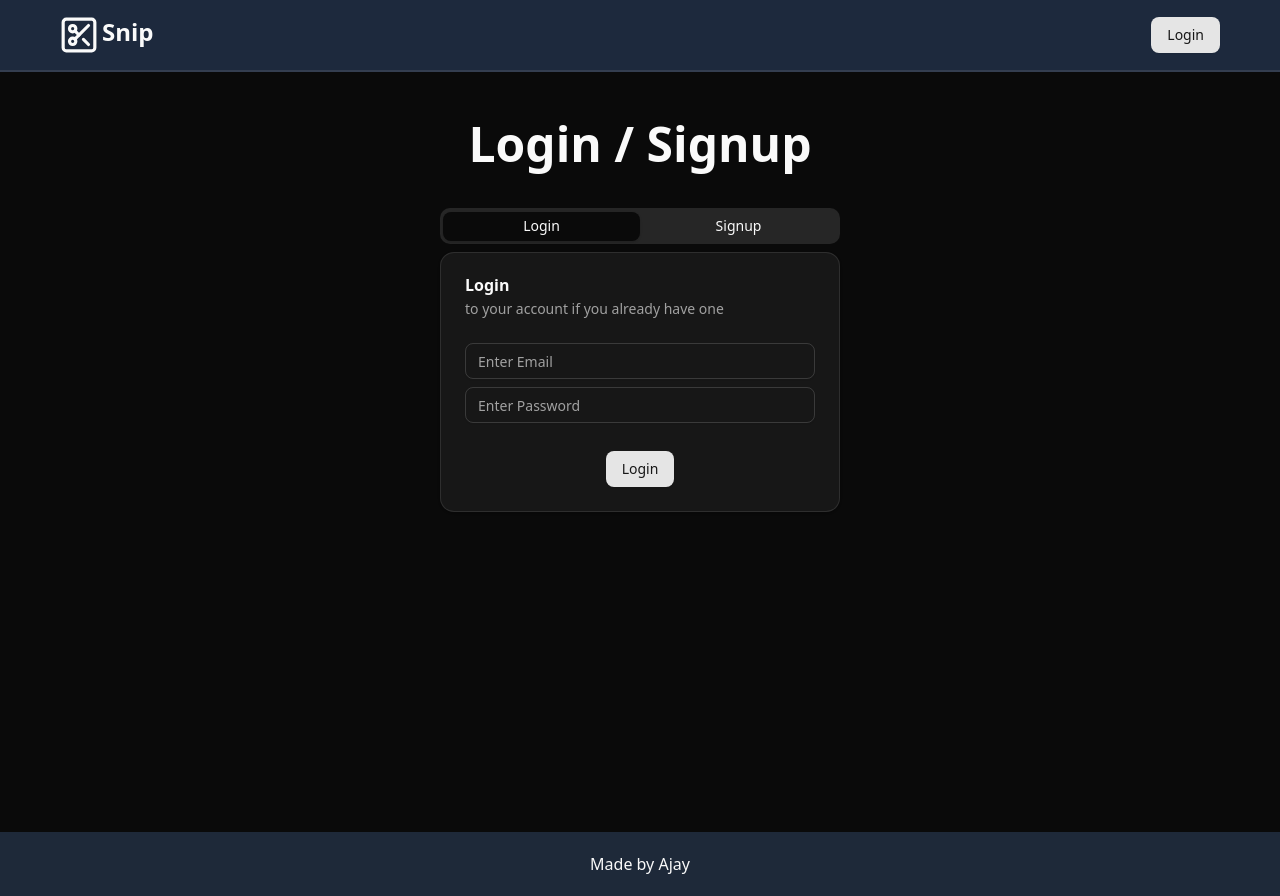
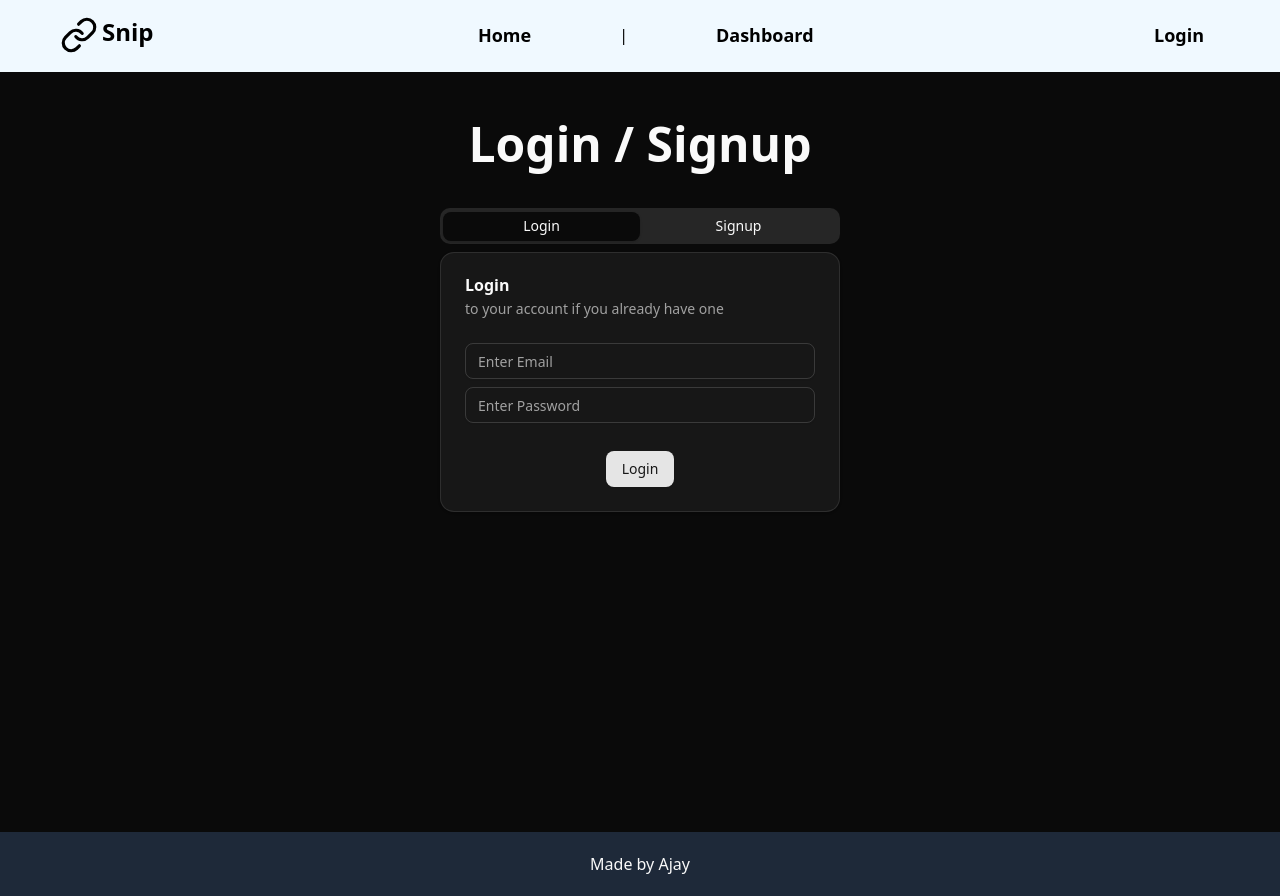
Before and after one commit to AjayAchugatla/snip, a React (Vite) app: page /auth in a window 1280 px wide. Built offline with nearby package versions, Linux system fonts and the light colour scheme; no server answers.

Commit message:
changed ui of header

```diff
--- a/src/components/Header.jsx
+++ b/src/components/Header.jsx
@@ -1,19 +1,19 @@
-import { LinkIcon, LogOut, ScissorsSquare } from 'lucide-react'
+import { LinkIcon, LogOut } from 'lucide-react'
 import React from 'react'
 import { Link, useNavigate } from 'react-router-dom'
 import { Button } from './ui/button'
 import { DropdownMenu, DropdownMenuContent, DropdownMenuItem, DropdownMenuLabel, DropdownMenuSeparator, DropdownMenuTrigger } from './ui/dropdown-menu'
-import { Avatar, AvatarFallback, AvatarImage } from './ui/avatar'
+import { Avatar, AvatarImage } from './ui/avatar'
 import { urlState } from '@/context'
 import useFetch from '@/hooks/useFetch'
 import { logout } from '@/db/apiAuth'
-import { BarLoader } from 'react-spinners'
+import Loader from './Loader'
 
 const Header = () => {
     const { user, fetchUser } = urlState();
     const navigate = useNavigate()
     const { loading, fn: fnLogout } = useFetch(logout)
-
+    const currentUrl = window.location.pathname;
     const handleLogout = () => {
         fnLogout().then(() => {
             fetchUser();
@@ -21,28 +21,37 @@ const Header = () => {
         })
     }
 
-
     return (
         <>
             {
                 loading &&
-                <BarLoader className={"mb-4"} width={"100%"} color="#36d7b7" />
+                <Loader />
             }
-            <nav className='px-15 py-4 flex justify-between items-center border-b-2 w-full sticky top-0 bg-slate-800 z-10'>
+            <nav className='px-15 py-4 flex justify-between items-center border-b-2 w-full sticky top-0 bg-sky-50 z-10 text-black'>
                 <Link to={'/'} className='flex gap-1'>
-                    <ScissorsSquare size={38} />
-                    <span className='text-2xl  font-extrabold'>Snip</span>
+                    <LinkIcon size={38} />
+                    <span className='text-2xl font-extrabold'>Snip</span>
                 </Link>
-
+                <div className='hidden lg:flex items-center justify-around gap-20'>
+                    <Link to={'/'} className={`text-lg font-semibold hover:underline ${currentUrl === '/' ? 'text-blue-700' : ''}`}>Home</Link>
+                    <span className='mx-2'>|</span>
+                    <Link to={'/dashboard   '} className={`text-lg font-semibold hover:underline ${currentUrl === '/dashboard' ? 'text-blue-700' : ''}`}>
+                        Dashboard
+                    </Link>
+                </div>
                 <div>
                     {
                         !user
-                            ? <Button onClick={() => navigate('/auth')} className={'cursor-pointer'}>Login</Button>
+                            ? <div>
+                                <Button variant={'primary'} className={'text-lg font-semibold hover:underline cursor-pointer'}
+                                    onClick={() => navigate('/auth')} >Login
+                                </Button>
+                            </div>
+
                             : <DropdownMenu >
                                 <DropdownMenuTrigger className=' overflow-hidden rounded-full'>
                                     <Avatar>
                                         <AvatarImage src={user?.user_metadata?.profile_pic} className={'object-fill'} />
-                                        {/* <AvatarFallback>CN</AvatarFallback> */}
                                     </Avatar>
                                 </DropdownMenuTrigger>
                                 <DropdownMenuContent className='text-center'>
--- /dev/null
+++ b/src/components/Loader.jsx
@@ -0,0 +1,11 @@
+import React from 'react'
+import { BarLoader } from 'react-spinners'
+
+
+const Loader = () => {
+    return (
+        <BarLoader className={"mb-4"} width={"100%"} color="#36d7b7" />
+    )
+}
+
+export default Loader
--- a/src/components/requireAuth.jsx
+++ b/src/components/requireAuth.jsx
@@ -1,7 +1,8 @@
 import { urlState } from "@/context";
 import { useEffect } from "react";
 import { Outlet, useNavigate } from "react-router-dom"
-import { BarLoader } from "react-spinners";
+import Loader from "./Loader";
+
 
 
 const RequireAuth = () => {
@@ -14,7 +15,7 @@ const RequireAuth = () => {
             navigate(`/auth`)
     }, [isAuthenticated, loading])
 
-    if (loading) return <BarLoader width={"100%"} color="#36d7b7" />
+    if (loading) return <Loader />
     if (isAuthenticated) return <Outlet />
 }
 
--- a/src/pages/Dashboard.jsx
+++ b/src/pages/Dashboard.jsx
@@ -1,6 +1,7 @@
 import CreateLink from '@/components/CreateLink'
 import Error from '@/components/Error'
 import LinkCard from '@/components/LinkCard'
+import Loader from '@/components/Loader'
 import { Button } from '@/components/ui/button'
 import { Card, CardContent, CardDescription, CardHeader, CardTitle } from '@/components/ui/card'
 import { Input } from '@/components/ui/input'
@@ -10,7 +11,7 @@ import { getUrls } from '@/db/apiUrls'
 import useFetch from '@/hooks/useFetch'
 import { Search } from 'lucide-react'
 import React, { useEffect, useState } from 'react'
-import { BarLoader } from 'react-spinners'
+
 
 const Dashboard = () => {
 
@@ -31,7 +32,7 @@ const Dashboard = () => {
 
     return (
         <div className='flex flex-col gap-8'>
-            {(loading || loadingClicks) && <BarLoader width={"100%"} color="#36d7b7" />}
+            {(loading || loadingClicks) && <Loader />}
             <div className='grid grid-cols-2 gap-4 mt-4'>
                 <Card>
                     <CardHeader>
--- a/src/pages/Link.jsx
+++ b/src/pages/Link.jsx
@@ -1,4 +1,5 @@
 import DeviceStats from '@/components/DeviceStats';
+import Loader from '@/components/Loader';
 import LocationStats from '@/components/LocationStats';
 import { Button } from '@/components/ui/button';
 import { Card, CardContent, CardHeader, CardTitle } from '@/components/ui/card';
@@ -9,7 +10,7 @@ import useFetch from '@/hooks/useFetch';
 import { Copy, Download, LinkIcon, Trash } from 'lucide-react';
 import React, { useEffect, useRef } from 'react'
 import { useNavigate, useParams } from 'react-router-dom';
-import { BarLoader, BeatLoader } from 'react-spinners';
+
 
 const Link = () => {
 
@@ -52,7 +53,7 @@ const Link = () => {
     return (
         <>
             {(loading || loadingStats) && (
-                <BarLoader className="mb-4" width={"100%"} color="#36d7b7" />
+                <Loader />
             )}
             <div className="flex flex-col gap-8 sm:flex-row justify-between mt-8 px-4">
                 <div className="flex flex-col items-start gap-8 rounded-lg sm:w-2/5">
--- a/src/pages/Redirect-Link.jsx
+++ b/src/pages/Redirect-Link.jsx
@@ -1,9 +1,9 @@
+import Loader from '@/components/Loader'
 import { storeClicks } from '@/db/apiClicks'
 import { getLongUrl } from '@/db/apiUrls'
 import useFetch from '@/hooks/useFetch'
 import React, { useEffect } from 'react'
 import { useParams } from 'react-router-dom'
-import { BarLoader } from 'react-spinners'
 
 const RedirectLink = () => {
 
@@ -24,7 +24,7 @@ const RedirectLink = () => {
     if (loading || loadingStats) {
         return (
             <>
-                <BarLoader width={"100%"} color="#36d7b7" />
+                <Loader />
                 <br />
                 Redirecting...
             </>
```
